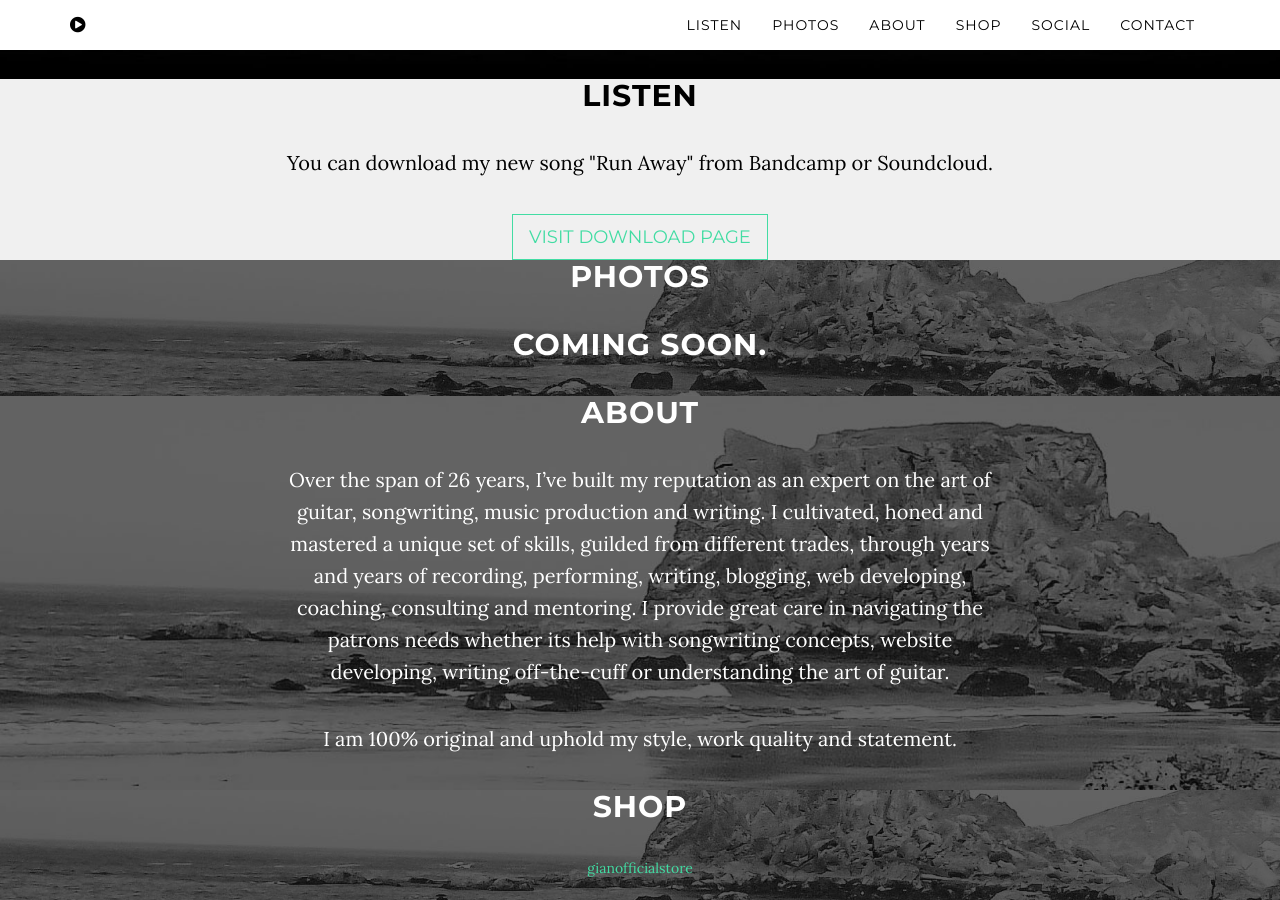
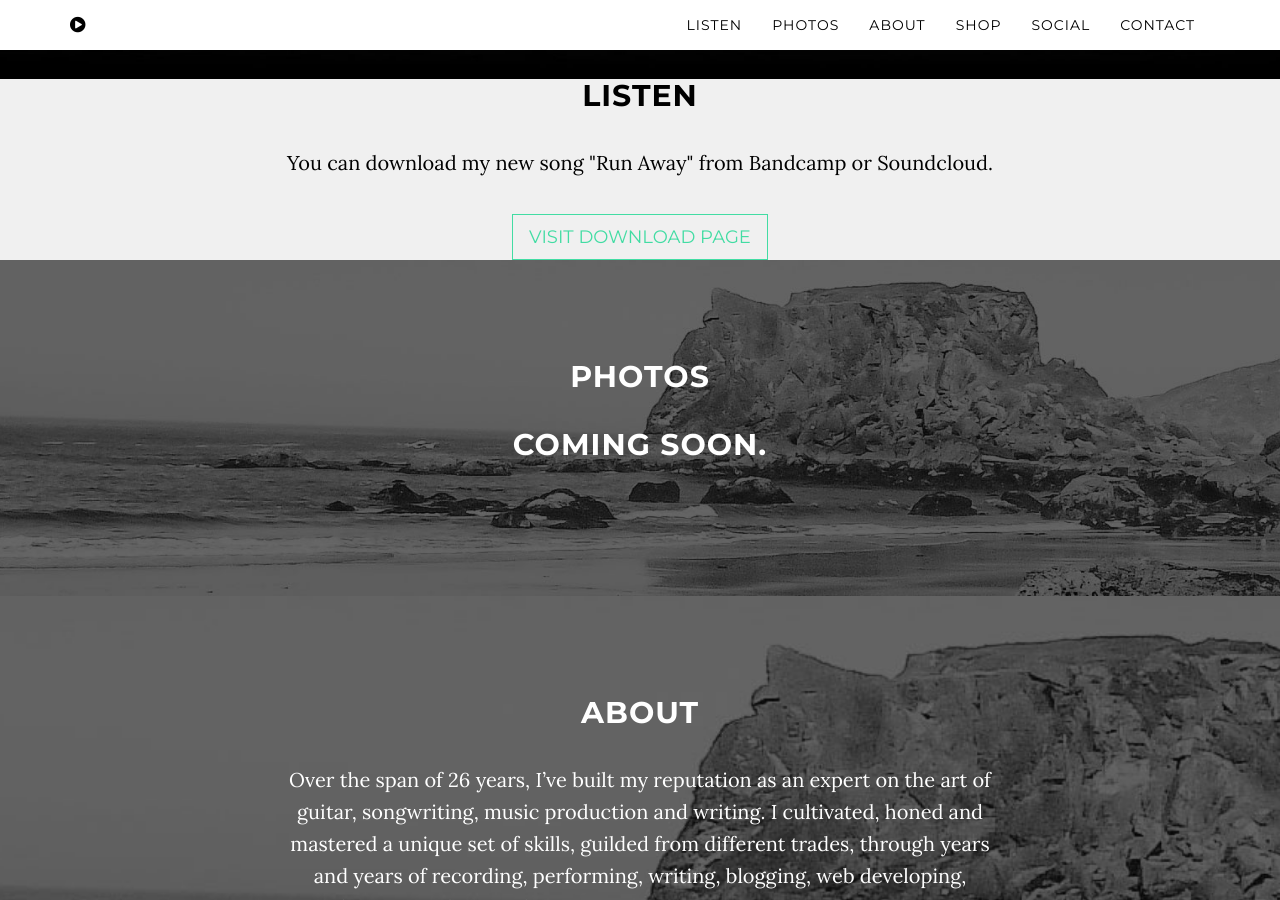
Before and after one commit to gianguitar/gsolo.github.io, a Jekyll site: the page built from index.html, in a window 1280 px wide and 900 px high, scrolled down 821 px. Built offline with Jekyll 4.4.1, drawn with Linux system fonts in a browser that asks for light colours.

Commit message:
Update grayscale.scss

```diff
--- a/_sass/grayscale/grayscale.scss
+++ b/_sass/grayscale/grayscale.scss
@@ -260,12 +260,12 @@ a {
     }
 
     .download-section {
-        padding: 0px 0;
+        padding: 100px 0;
     }
 
     #map {
         height: 400px;
-        margin-top: 0px;
+        margin-top: 10px;
     }
 }
 
```
